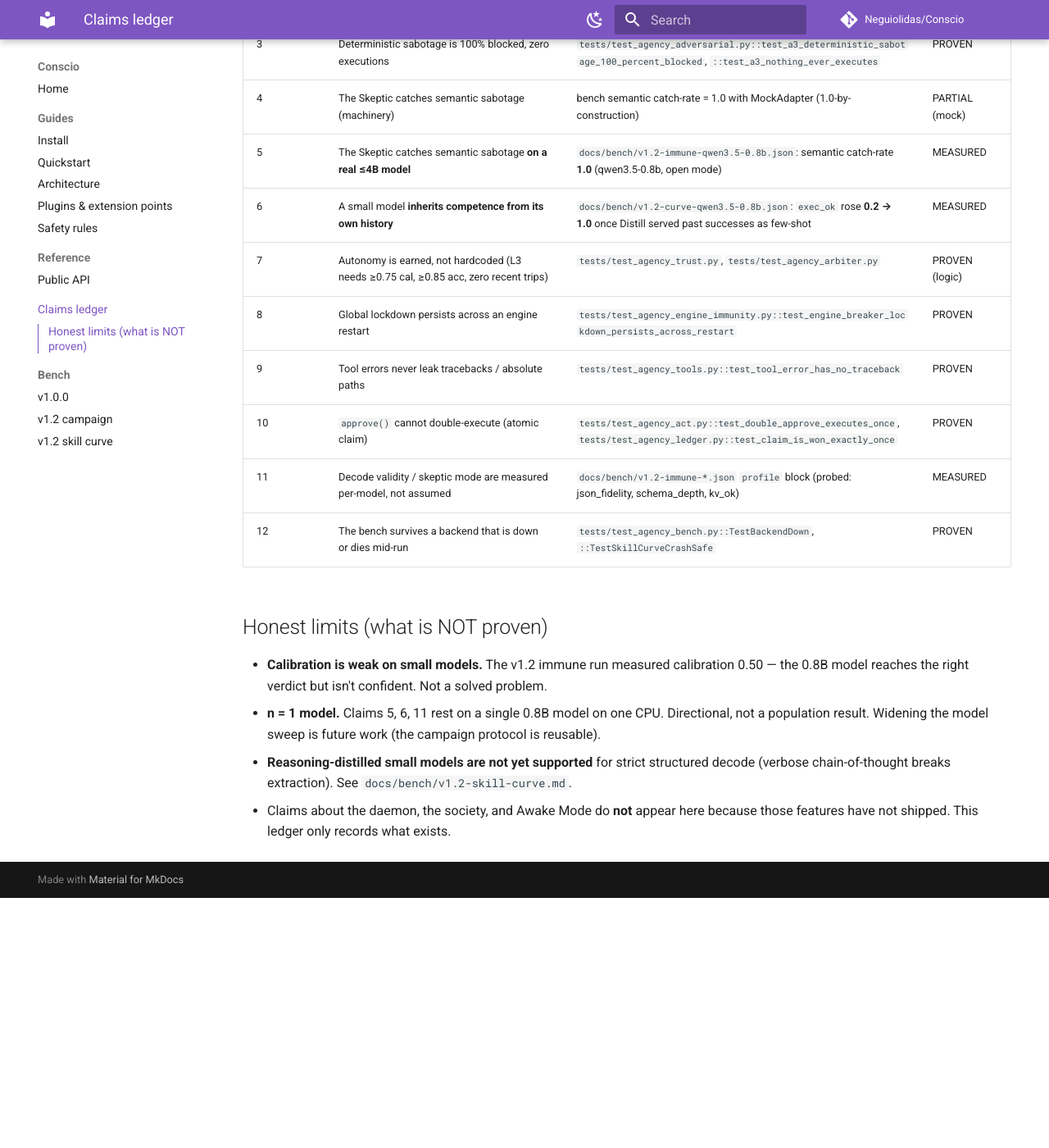
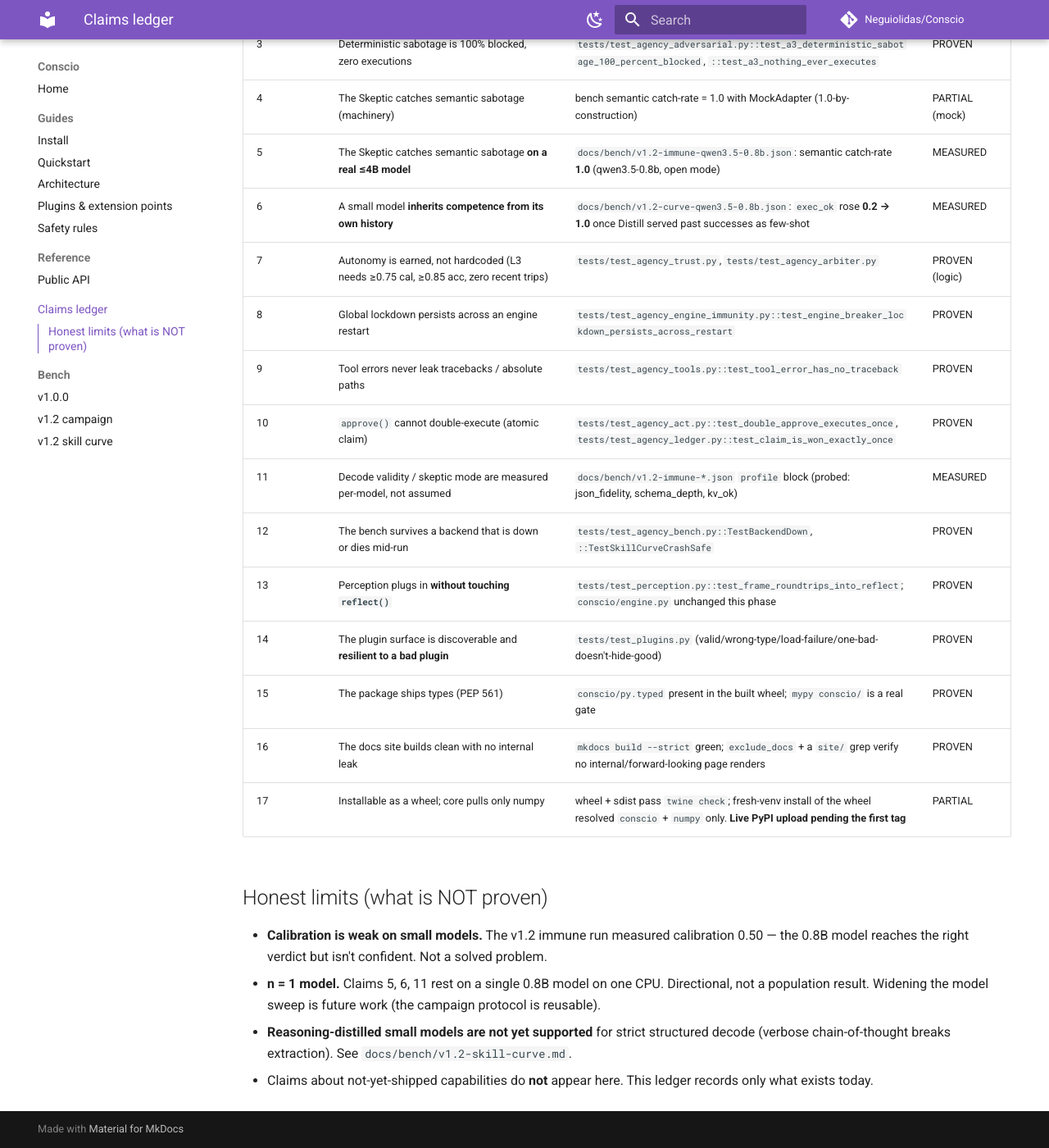
Before and after one commit to Neguiolidas/Conscio, an MkDocs documentation site: the page built from docs/CLAIMS.md, in a window 1280 px wide and 1400 px high, scrolled down 414 px. Shown: the whole window at 82% size. Built offline with MkDocs 1.6.1 and Material for MkDocs 9.7.7, drawn with Linux system fonts in a browser that asks for light colours; comment, search, counter and statistics services are not loaded; before the commit the page ends 1509 px from its top, so only the background shows below that.

Commit message:
release: v1.3.0 — Ship (PyPI packaging, plugin surface, docs site, automation)
Bump to 1.3.0; CHANGELOG [1.3.0]; README to shipped-state (pip install conscio,
plugin surface, docs site, 1015 tests); CLAIMS rows 13-17 (perception round-trip,
resilient plugins, PEP 561, docs-strict, wheel install — PyPI upload PARTIAL
until first tag).

Proof gate: 1015 tests green (per-file loop), mypy clean (51 files), ruff clean,
wheel+sdist twine-check PASSED, fresh-venv install resolves conscio+numpy only,
conscio version -> 1.3.0, mkdocs build --strict green, reflect() untouched,
zero-deps core intact.

Co-Authored-By: Claude Opus 4.8 <noreply@anthropic.com>

```diff
--- a/conscio/__init__.py
+++ b/conscio/__init__.py
@@ -6,7 +6,7 @@ and goal generation. Adapts behavior based on the underlying model's
 context window size.
 """
 
-__version__ = "1.2.0"
+__version__ = "1.3.0"
 __author__ = "Neguiolidas / Neguitech"
 
 from .engine import ConsciousnessEngine
--- a/docs/CLAIMS.md
+++ b/docs/CLAIMS.md
@@ -20,6 +20,11 @@ Updated each phase. Current as of **v1.2.0** (2026-06-14).
 | 10 | `approve()` cannot double-execute (atomic claim) | `tests/test_agency_act.py::test_double_approve_executes_once`, `tests/test_agency_ledger.py::test_claim_is_won_exactly_once` | PROVEN |
 | 11 | Decode validity / skeptic mode are measured per-model, not assumed | `docs/bench/v1.2-immune-*.json` `profile` block (probed: json_fidelity, schema_depth, kv_ok) | MEASURED |
 | 12 | The bench survives a backend that is down or dies mid-run | `tests/test_agency_bench.py::TestBackendDown`, `::TestSkillCurveCrashSafe` | PROVEN |
+| 13 | Perception plugs in **without touching `reflect()`** | `tests/test_perception.py::test_frame_roundtrips_into_reflect`; `conscio/engine.py` unchanged this phase | PROVEN |
+| 14 | The plugin surface is discoverable and **resilient to a bad plugin** | `tests/test_plugins.py` (valid/wrong-type/load-failure/one-bad-doesn't-hide-good) | PROVEN |
+| 15 | The package ships types (PEP 561) | `conscio/py.typed` present in the built wheel; `mypy conscio/` is a real gate | PROVEN |
+| 16 | The docs site builds clean with no internal leak | `mkdocs build --strict` green; `exclude_docs` + a `site/` grep verify no internal/forward-looking page renders | PROVEN |
+| 17 | Installable as a wheel; core pulls only numpy | wheel + sdist pass `twine check`; fresh-venv install of the wheel resolved `conscio` + `numpy` only. **Live PyPI upload pending the first tag** | PARTIAL |
 
 ## Honest limits (what is NOT proven)
 
@@ -32,6 +37,5 @@ Updated each phase. Current as of **v1.2.0** (2026-06-14).
 - **Reasoning-distilled small models are not yet supported** for strict
   structured decode (verbose chain-of-thought breaks extraction). See
   `docs/bench/v1.2-skill-curve.md`.
-- Claims about the daemon, the society, and Awake Mode do **not** appear here
-  because those features have not shipped. This ledger only records what
-  exists.
+- Claims about not-yet-shipped capabilities do **not** appear here. This ledger
+  records only what exists today.
```
Also changed, not shown: other parts of docs/CLAIMS.md (+1 -1 lines), CHANGELOG.md (+41 -0 lines), README.md (+52 -4 lines), 1 other file.
